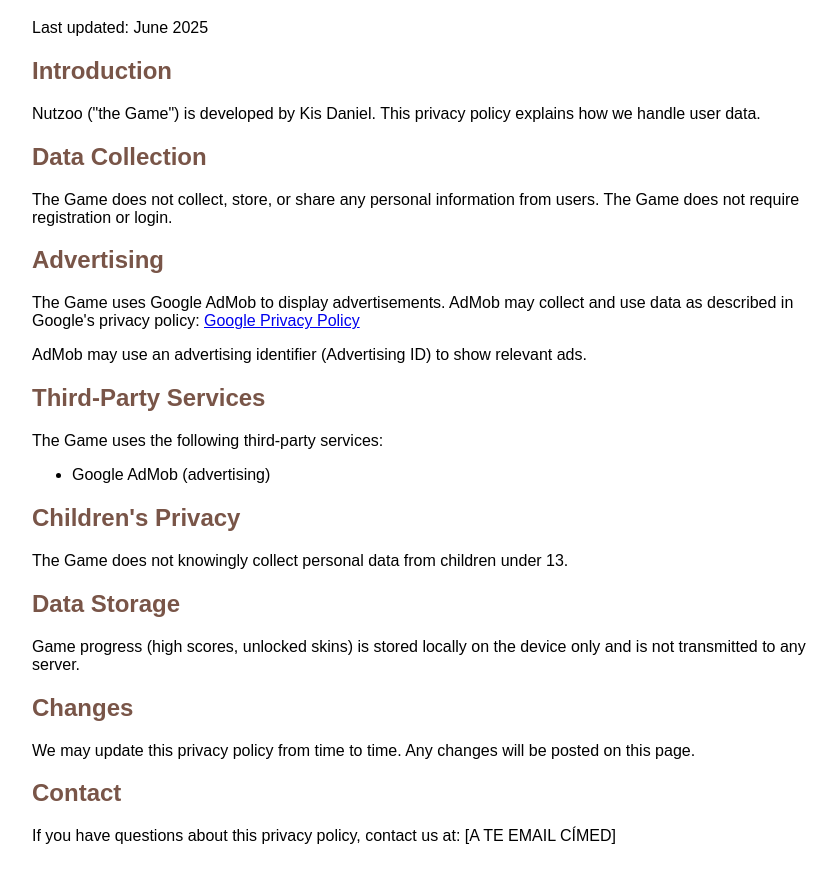
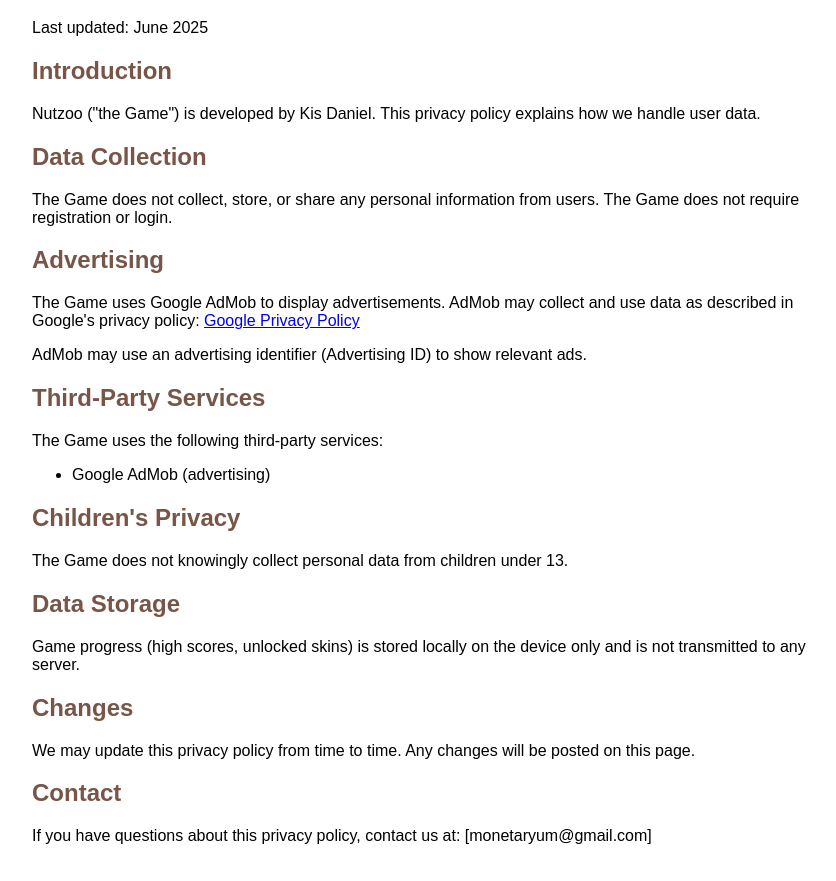
Before and after one commit to Bryganti/nutzoo-privacy, a plain HTML site: page index.html in a window 1280 px wide. Shown: the part 81-962 px from the top of the page, without its empty margins (208-1044 px from the left). Drawn offline with Linux system fonts and the light colour scheme.

Commit message:
Update index.html

```diff
--- a/index.html
+++ b/index.html
@@ -39,6 +39,6 @@
     <p>We may update this privacy policy from time to time. Any changes will be posted on this page.</p>
 
     <h2>Contact</h2>
-    <p>If you have questions about this privacy policy, contact us at: [A TE EMAIL CÍMED]</p>
+    <p>If you have questions about this privacy policy, contact us at: [monetaryum@gmail.com]</p>
 </body>
 </html>
```
